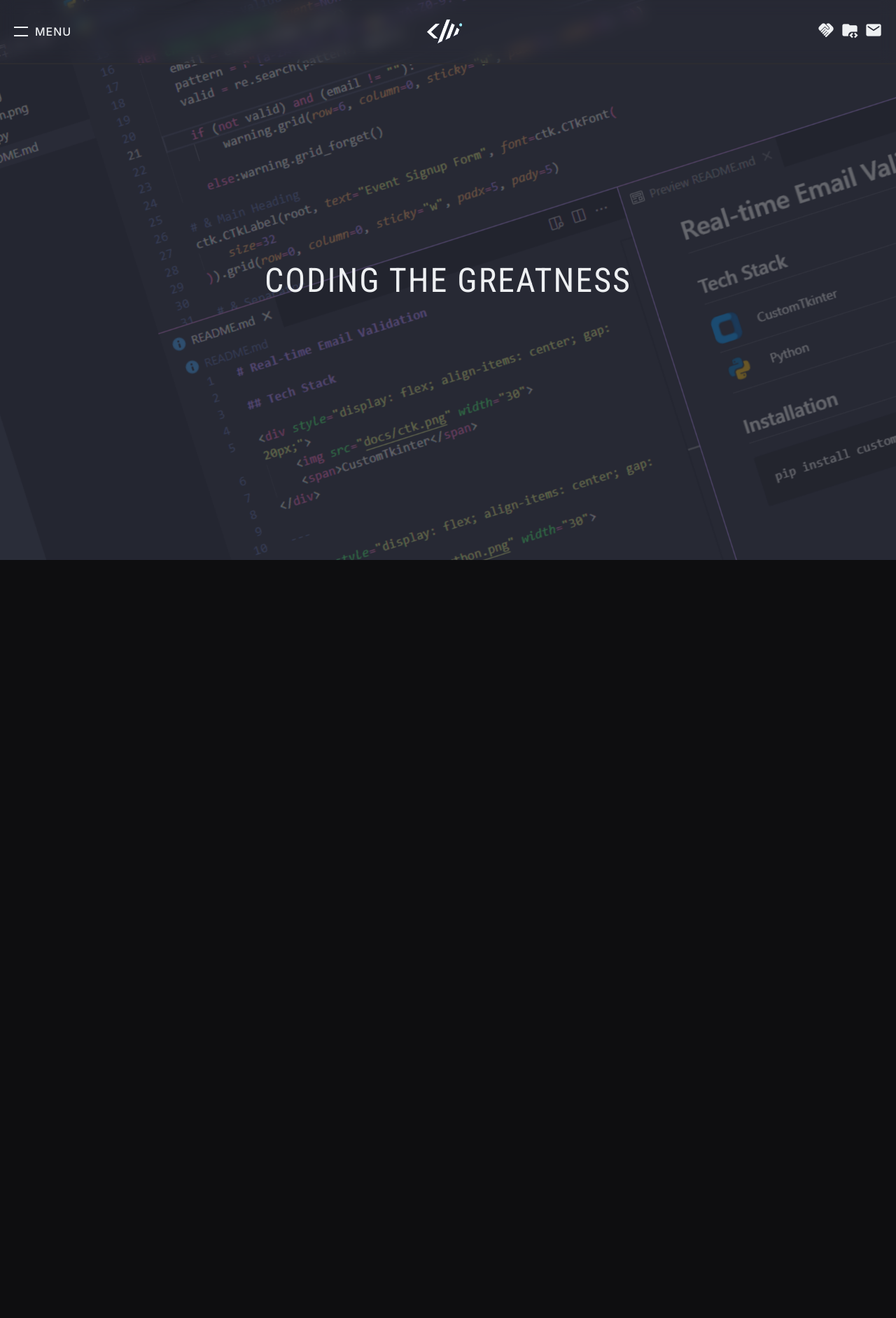
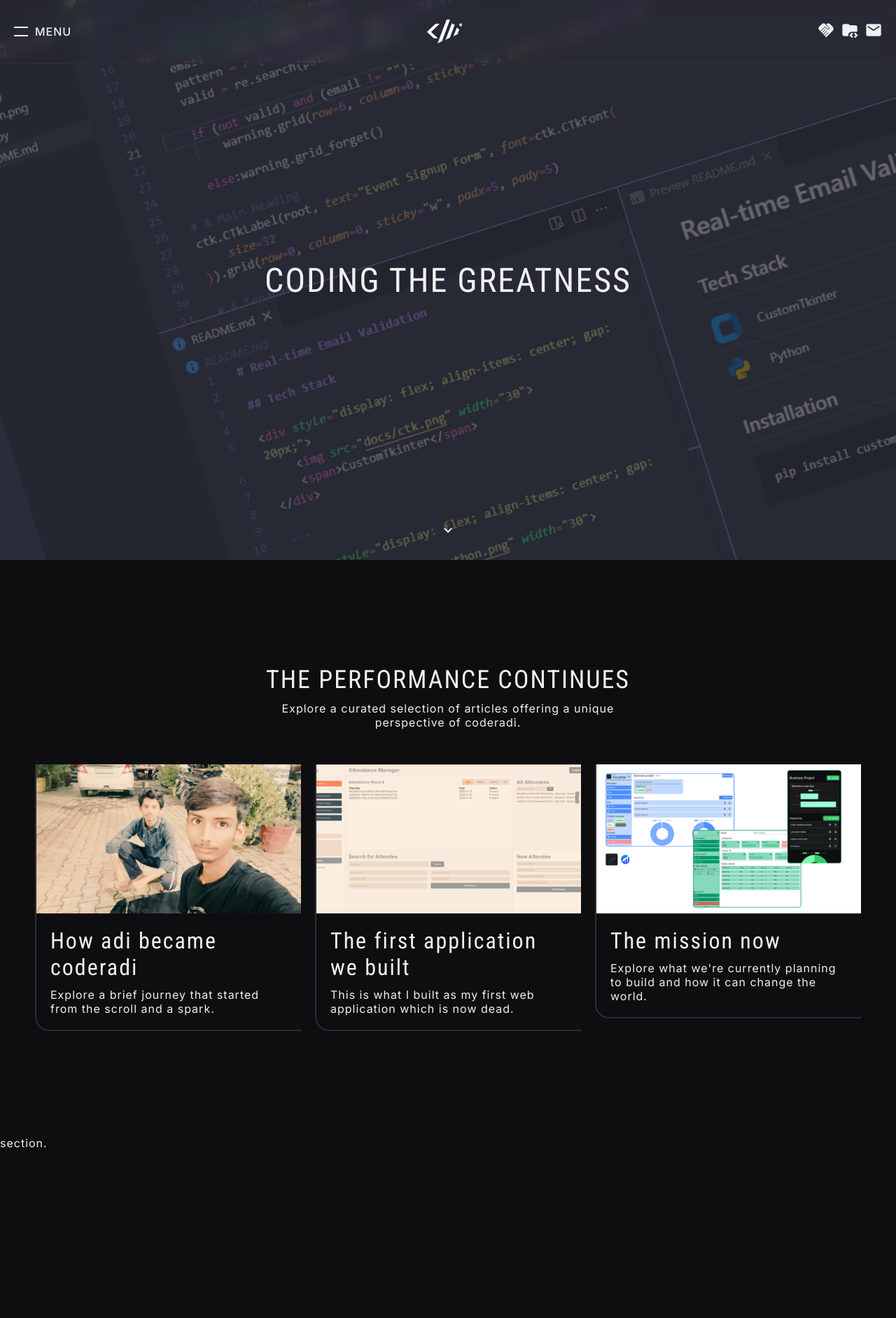
Before and after one commit to coderadi-in/Portfolio-redesigned, a Flask app: page /coding-greatness/ in a window 1280 px wide. Shown: the top 1883 px of the page at 70% size. Before the commit the page ends 800 px from the top, so only its background shows below. Run offline with Flask 3, Linux system fonts and the light colour scheme; parts of the project's set-up code (start-up, migrations or seed data) failed here and were passed over.

Commit message:
Updated coding-greatness page: Added articles section.

```diff
--- a/static/css/animations/coding-greatness.css
+++ b/static/css/animations/coding-greatness.css
@@ -10,3 +10,18 @@
     opacity: 1;
 }
 /* | HERO SECTION [END] */
+
+/* | ARTICLES SECTION [START] */
+.articles .article {
+    transform: translateY(100px);
+    opacity: 0;
+}
+
+.articles.visible .article {
+    transform: translateY(0);
+    opacity: 1;
+}
+
+.articles .article:nth-child(1) {transition-delay: 0ms;}
+.articles .article:nth-child(2) {transition-delay: 100ms;}
+.articles .article:nth-child(3) {transition-delay: 200ms;}
--- a/static/css/pages/coding-greatness.css
+++ b/static/css/pages/coding-greatness.css
@@ -1,6 +1,13 @@
+/* & ANIMATION VALUES */
+@keyframes flowVertical {
+    0%, 100% {transform: translateY(0);}
+    50% {transform: translateY(-15px);}
+}
+
 /* | HEADER SECTION */
 .header {
     position: fixed;
+    z-index: 10;
     width: 100%;
     backdrop-filter: blur(10px);
 }
@@ -12,6 +19,28 @@
     background-size: cover;
 }
 
+.hero .symbol {
+    position: absolute;
+    bottom: 20px;
+    animation: flowVertical 2s linear(0, 0.0002, 0.001, 0.0022, 0.0039, 0.0062, 0.0089, 0.012, 0.0157, 0.0199, 0.0245, 0.0296, 0.0351, 0.0411, 0.0476, 0.0545, 0.0618, 0.0696, 0.0778, 0.0865, 0.0955, 0.1049, 0.1147, 0.1249, 0.1355, 0.1464, 0.1577, 0.1693, 0.1813, 0.1935, 0.2061, 0.219, 0.2321, 0.2455, 0.2591, 0.273, 0.2871, 0.3014, 0.3159, 0.3306, 0.3455, 0.3605, 0.3757, 0.3909, 0.4063, 0.4218, 0.4373, 0.4529, 0.4686, 0.4843, 0.5, 0.5157, 0.5314, 0.5471, 0.5627, 0.5782, 0.5937, 0.6091, 0.6243, 0.6395, 0.6545, 0.6694, 0.6841, 0.6986, 0.7129, 0.727, 0.7409, 0.7545, 0.7679, 0.781, 0.7939, 0.8065, 0.8187, 0.8307, 0.8423, 0.8536, 0.8645, 0.8751, 0.8853, 0.8951, 0.9045, 0.9135, 0.9222, 0.9304, 0.9382, 0.9455, 0.9524, 0.9589, 0.9649, 0.9704, 0.9755, 0.9801, 0.9843, 0.988, 0.9911, 0.9938, 0.9961, 0.9978, 0.999, 0.9998, 1) infinite;
+}
+
 .hero .section {height: 100%;}
 .hero .h1 {font-size: 3rem;}
 /* | HERO SECTION [END] */
+
+/* | ARTICLES SECTION [START] */
+.articles .grid {grid-template-columns: repeat(auto-fit, minmax(280px, 1fr));}
+
+.articles .article:hover .img {transform: scale(1.1);}
+
+.articles .article .img-content {overflow: hidden;}
+.articles .article .img {border-left: 2px solid var(--border);}
+
+.articles .article .text-content {
+    padding: 20px;
+    border-radius: 0 0 0 20px;
+    border-left: 2px solid var(--border);
+    border-bottom: 2px solid var(--border);
+}
+/* | ARTICLES SECTION [END] */
--- a/static/js/components/footer.js
+++ b/static/js/components/footer.js
@@ -4,7 +4,7 @@ const footer = document.querySelector("footer");
 
 document.addEventListener('DOMContentLoaded', () => {
     // & GETTING FOOTER HEIGHT
-    const footerHeight = footer.offsetHeight;
+    const footerHeight = footer.clientHeight;
 
     // & ADDING MARGIN RELATIVE TO THE HEIGHT OF FOOTER
     main.style.marginBottom = `${footerHeight}px`;
--- a/static/js/pages/coding-greatness.js
+++ b/static/js/pages/coding-greatness.js
@@ -1,8 +1,9 @@
 // ? GETTING DOC ELEMENTS
 const heroSection = document.querySelector('.hero');
+const articlesSection = document.querySelector('.articles');
 
 // & PREPARING OBSERVABLE SECTIONS ARRAY
-const observables = [heroSection];
+const observables = [heroSection, articlesSection];
 
 // ! INTERSECTION OBSERVER VALUES
 const observerOptions = {
--- a/templates/components/header.html
+++ b/templates/components/header.html
@@ -18,7 +18,7 @@
             <li><a href="/work/" class="link">
                     <span class="symbol fl-icon">handshake</span>
                 </a></li>
-            <li><a href="/coding-greatness/featured-projects" class="link">
+            <li><a href="/coding-greatness/#featured-projects" class="link">
                     <span class="symbol fl-icon">folder_code</span>
                 </a></li>
             <li><a href="mailto:adi@coderadi.in" class="link">
--- a/templates/pages/coding-greatness.html
+++ b/templates/pages/coding-greatness.html
@@ -31,8 +31,55 @@
         <section class="hero">
             <section class="section center">
                 <h1 class="h1">Coding the Greatness</h1>
+                <span class="symbol">keyboard_arrow_down</span>
             </section>
         </section>
+
+        <section class="articles" id="articles">
+            <section class="section column gap-50">
+                <div class="head column v-center gap-10">
+                    <h1 class="h1">The performance continues</h1>
+                    <p class="para">Explore a curated selection of articles offering a unique perspective of coderadi.</p>
+                </div>
+
+                <div class="body grid gap-20">
+                    <a href="/coding-greatness/articles/how-adi-became-coderadi" class="link article column">
+                        <div class="img-content">
+                            <img src="{{ url_for('static', filename='assets/articles/how-adi-became-coderadi.png') }}" alt="Aditya clicking photo with a friend" class="img">
+                        </div>
+
+                        <div class="text-content column gap-10">
+                            <h2 class="h2">How adi became coderadi</h2>
+                            <p class="para">Explore a brief journey that started from the scroll and a spark.</p>
+                        </div>
+                    </a>
+
+                    <a href="/coding-greatness/articles/the-first-app-built" class="link article column">
+                        <div class="img-content">
+                            <img src="{{ url_for('static', filename='assets/articles/the-first-app-built.png') }}" alt="The first app built by coderadi" class="img">
+                        </div>
+
+                        <div class="text-content column gap-10">
+                            <h2 class="h2">The first application we built</h2>
+                            <p class="para">This is what I built as my first web application which is now dead.</p>
+                        </div>
+                    </a>
+
+                    <a href="/coding-greatness/articles/the-mission-now" class="link article column">
+                        <div class="img-content">
+                            <img src="{{ url_for('static', filename='assets/articles/the-mission-now.png') }}" alt="The mission of coderadi now" class="img">
+                        </div>
+
+                        <div class="text-content column gap-10">
+                            <h2 class="h2">The mission now</h2>
+                            <p class="para">Explore what we're currently planning to build and how it can change the world.</p>
+                        </div>
+                    </a>
+                </div>
+            </section>
+        </section>
+
+        section.
     </main>
 
     {% include 'components/footer.html' %}
```
Also changed, not shown: static/assets/articles/how-adi-became-coderadi.png (added), static/assets/articles/the-first-app-built.png (added), static/assets/articles/the-mission-now.png (added).
